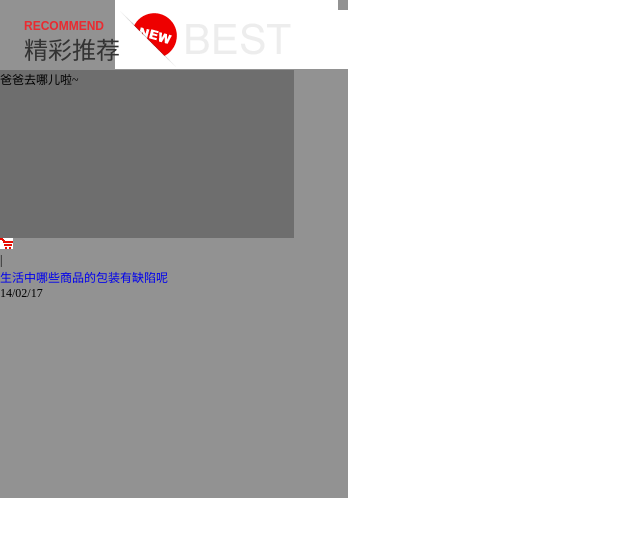
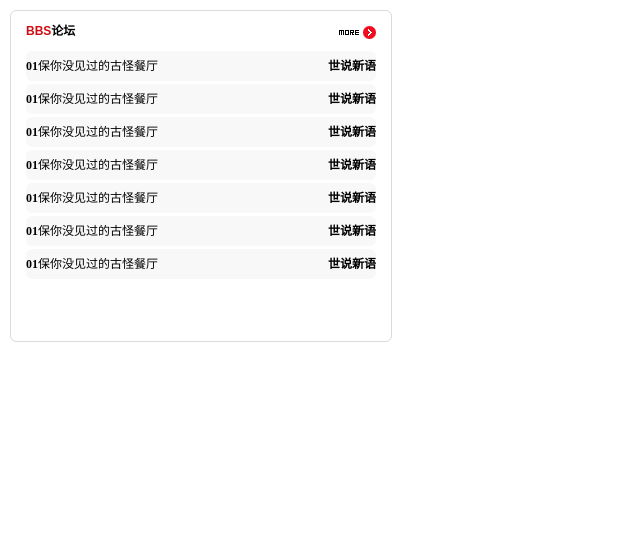
Before and after one commit to gqikai/100DU, a plain HTML site: page my_index.html in a window 1280 px wide. Shown: the whole page, without its empty margins (0-640 px from the left). Drawn offline with Linux system fonts and the light colour scheme.

Commit message:
huge commit

```diff
--- a/css/my_style.css
+++ b/css/my_style.css
@@ -34,9 +34,3 @@ body { font-size:12px; font-family:"微软雅黑"; }
 .triangle_down_red { border-top:4px solid #ca0309; }
 .triangle_down_gray { border-top:4px solid #c4bdbd; }
 /* end public */
-
-.wrapper {width: 348px; height: 498px; background: #929292;}
-.title { height: 70px; position: relative; background: url(../img/new_title_bg.gif) no-repeat right -70px; }
-.title strong { font-size: 12px; font-family: arial; color: #ea2b31; top: 19px;  position: absolute; left: 24px; }
-.title span { font-size: 24px; color: #333; top: 31px; font-weight: normal; position: absolute; left: 24px;}
-.show_images {width: 294px; height: 168px;background: #6e6e6e;}
--- a/js/100du.js
+++ b/js/100du.js
@@ -155,11 +155,11 @@ $(function (){
 		function fnFade() {
 			aUlLi.each(function (i){
 				if ( i != iNow ) {
-					aUlLi.eq(i).fadeOut().css('zIndex', 1);
+					aUlLi.eq(i).fadeOut();
 					aOlLi.eq(i).removeClass('active');
 
 				} else {
-					aUlLi.eq(i).fadeIn().css('zIndex', 2);
+					aUlLi.eq(i).fadeIn();
 					aOlLi.eq(i).addClass('active');
 				}
 			});
--- a/my_index.html
+++ b/my_index.html
@@ -4,30 +4,38 @@
     <meta charset="UTF-8">
     <title>Title</title>
     <link href="css/my_style.css" rel="stylesheet" >
+    <script src="js/jquery-1.11.0.min.js"></script>
+    <style>
+        .wrapper {margin: 10px; width: 350px; height: 330px; border: 1px solid #dbdbdb; border-radius: 6px;padding: 0 15px;}
+        .wrapper .bbs h2 {position: relative; }
+        .wrapper .bbs h2 strong {line-height: 40px; color:#cc0d13; font-family: arial; font-size: 12px;}
+        .wrapper .bbs h2 strong span{color: black;}
+        .wrapper .bbs h2 a {position: absolute; top: 15px; right: 0;}
+        .bbs-list li {height: 30px; line-height: 30px; margin-bottom: 3px; background: #f8f8f8; border-radius: 6px; vertical-align: middle; position: relative;}
+        .bbs-list b{float: right;}
+    </style>
+
+
 </head>
 <body>
 <div class="wrapper">
-    <div class="title">
-        <strong>RECOMMEND</strong>
-        <span>精彩推荐</span>
+    <div class="bbs">
+        <h2>
+            <strong>BBS<span>论坛</span></strong>
+            <a><img src="img/more.gif"></a>
+        </h2>
+        <ul class="bbs-list">
+            <li><strong>01</strong><a>保你没见过的古怪餐厅</a><b>世说新语</b></li>
+            <li class="active"><strong>01</strong><a>保你没见过的古怪餐厅</a><b>世说新语</b></li>
+            <li><strong>01</strong><a>保你没见过的古怪餐厅</a><b>世说新语</b></li>
+            <li><strong>01</strong><a>保你没见过的古怪餐厅</a><b>世说新语</b></li>
+            <li><strong>01</strong><a>保你没见过的古怪餐厅</a><b>世说新语</b></li>
+            <li><strong>01</strong><a>保你没见过的古怪餐厅</a><b>世说新语</b></li>
+            <li><strong>01</strong><a>保你没见过的古怪餐厅</a><b>世说新语</b></li>
+        </ul>
     </div>
 
-    <div class="show_images">
-        <div class="images">
+</div>
 
-
-
-        </div>
-        <p>爸爸去哪儿啦~</p>
-    </div>
-    <ul class="articles">
-        <li >
-            <img src="img/content/recommend_list_ico1.gif">
-            <p class="|">|</p>
-            <a href="#">生活中哪些商品的包装有缺陷呢</a>
-            <p class="date">14/02/17</p>
-        </li>
-    </ul>
-</div>
 </body>
 </html>
```
Also changed, not shown: index.html (+0 -1 lines), js/tset.html (added, +10 -0 lines).
